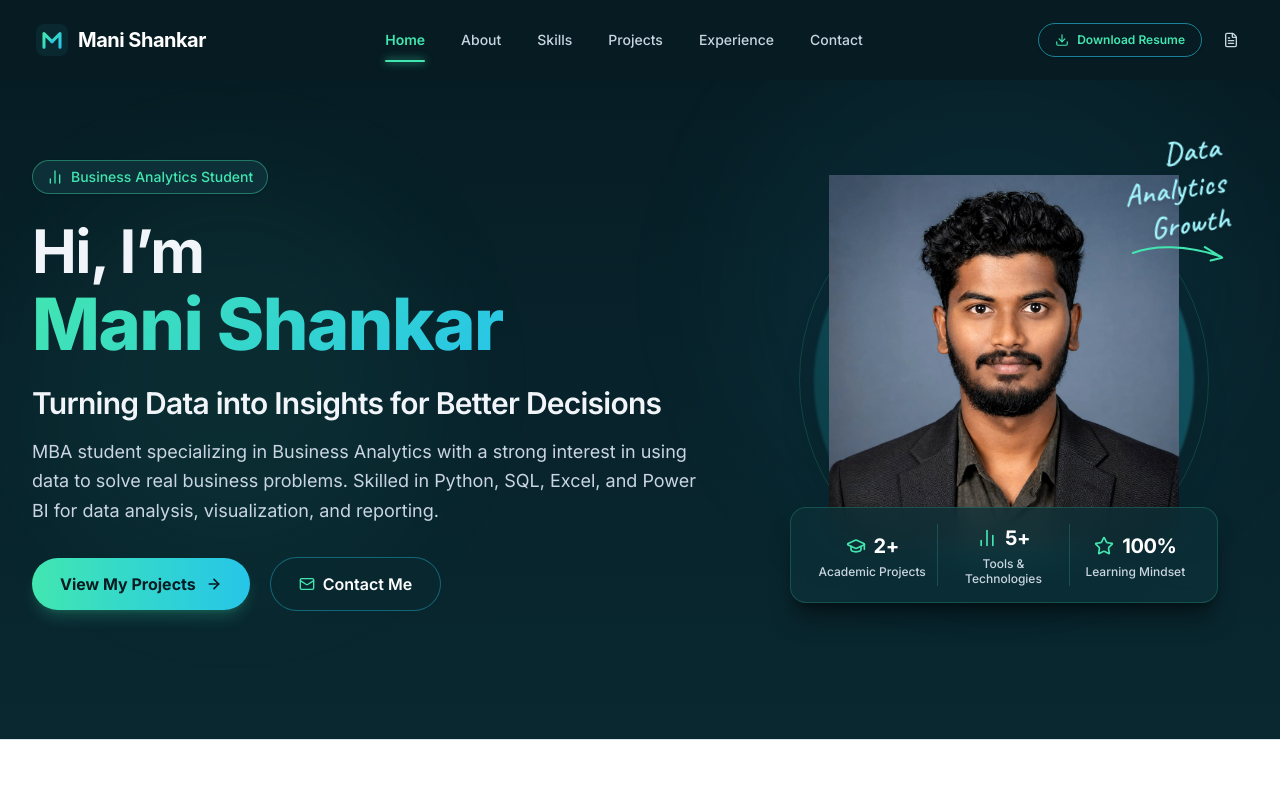
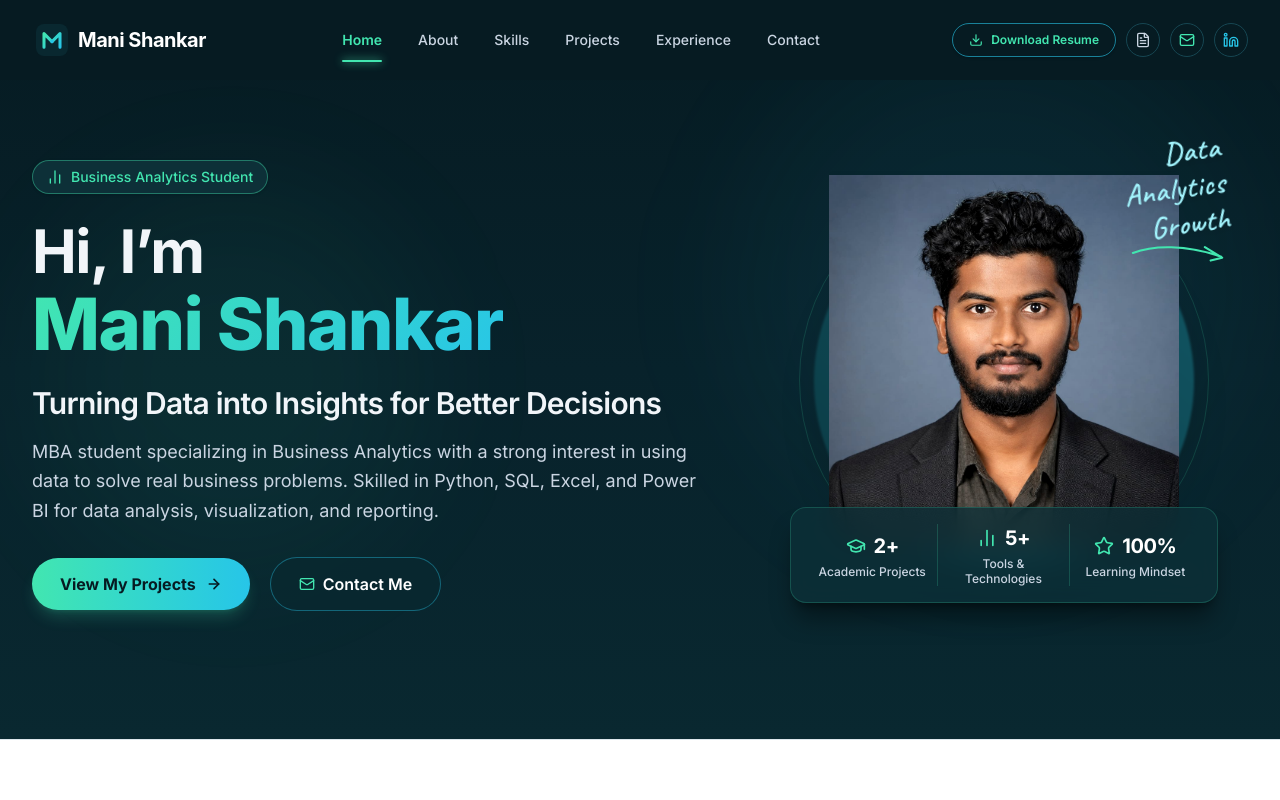
Before and after one commit to Veeramallamani/ManiShankar_Portfolio, a React (Vite) app: page / in a window 1280 px wide. Shown: the top 800 px of the page. Built offline with nearby package versions, Linux system fonts and the light colour scheme.

Commit message:
feat: add direct Connect and LinkedIn icons next to Download Resume in Navbar

```diff
--- a/src/components/Navbar.tsx
+++ b/src/components/Navbar.tsx
@@ -1,7 +1,9 @@
 import React, { useState, useEffect } from 'react'
-import { Download, Menu, X, FileText } from 'lucide-react'
+import { Download, Menu, X, FileText, Mail } from 'lucide-react'
+import { LinkedinIcon } from './SocialIcons'
 import { Logo } from './Logo'
 import { profileData } from '../data/profile'
+
 
 interface NavbarProps {
   onOpenResumeModal?: () => void
@@ -91,8 +93,8 @@ export const Navbar: React.FC<NavbarProps> = ({ onOpenResumeModal }) => {
             })}
           </nav>
 
-          {/* Action Button: Download Resume */}
-          <div className="hidden md:flex items-center gap-3">
+          {/* Action Buttons: Download Resume & Connect */}
+          <div className="hidden md:flex items-center gap-2.5">
             <a
               href={profileData.resumePath}
               download="Mani_Shankar_Resume.pdf"
@@ -107,17 +109,48 @@ export const Navbar: React.FC<NavbarProps> = ({ onOpenResumeModal }) => {
               <button
                 type="button"
                 onClick={onOpenResumeModal}
-                className="p-2 text-slate-300 hover:text-[#42E6B0] hover:bg-[#0D3038] rounded-full transition-colors border border-transparent hover:border-[#0D3038]"
+                className="p-2 text-slate-300 hover:text-[#42E6B0] hover:bg-[#0D3038] rounded-full transition-colors border border-[#164652] hover:border-[#42E6B0]/40"
                 title="Preview Resume"
                 aria-label="Preview Resume Modal"
               >
                 <FileText className="w-4 h-4" />
               </button>
             )}
+
+            {/* Connect Icon: Direct Message / Contact */}
+            <a
+              href="#contact"
+              className="p-2 text-slate-300 hover:text-[#42E6B0] hover:bg-[#0D3038] rounded-full transition-all border border-[#164652] hover:border-[#42E6B0] flex items-center justify-center group"
+              title="Connect with Me"
+              aria-label="Connect with Mani Shankar"
+            >
+              <Mail className="w-4 h-4 text-[#42E6B0] group-hover:scale-110 transition-transform" />
+            </a>
+
+            {/* Connect on LinkedIn Icon */}
+            <a
+              href={profileData.linkedin}
+              target="_blank"
+              rel="noreferrer"
+              className="p-2 text-slate-300 hover:text-[#27C5E8] hover:bg-[#0D3038] rounded-full transition-all border border-[#164652] hover:border-[#27C5E8] flex items-center justify-center group"
+              title="Connect on LinkedIn"
+              aria-label="Connect on LinkedIn"
+            >
+              <LinkedinIcon className="w-4 h-4 text-[#27C5E8] group-hover:scale-110 transition-transform" />
+            </a>
           </div>
 
-          {/* Mobile Menu Button */}
+          {/* Mobile Menu & Quick Connect */}
           <div className="md:hidden flex items-center gap-2">
+            <a
+              href="#contact"
+              className="p-2 text-[#42E6B0] border border-[#164652] hover:border-[#42E6B0] rounded-full"
+              title="Connect"
+              aria-label="Connect"
+            >
+              <Mail className="w-4 h-4" />
+            </a>
+
             <a
               href={profileData.resumePath}
               download="Mani_Shankar_Resume.pdf"
@@ -127,6 +160,7 @@ export const Navbar: React.FC<NavbarProps> = ({ onOpenResumeModal }) => {
             >
               <Download className="w-4 h-4" />
             </a>
+
 
             <button
               type="button"
```
